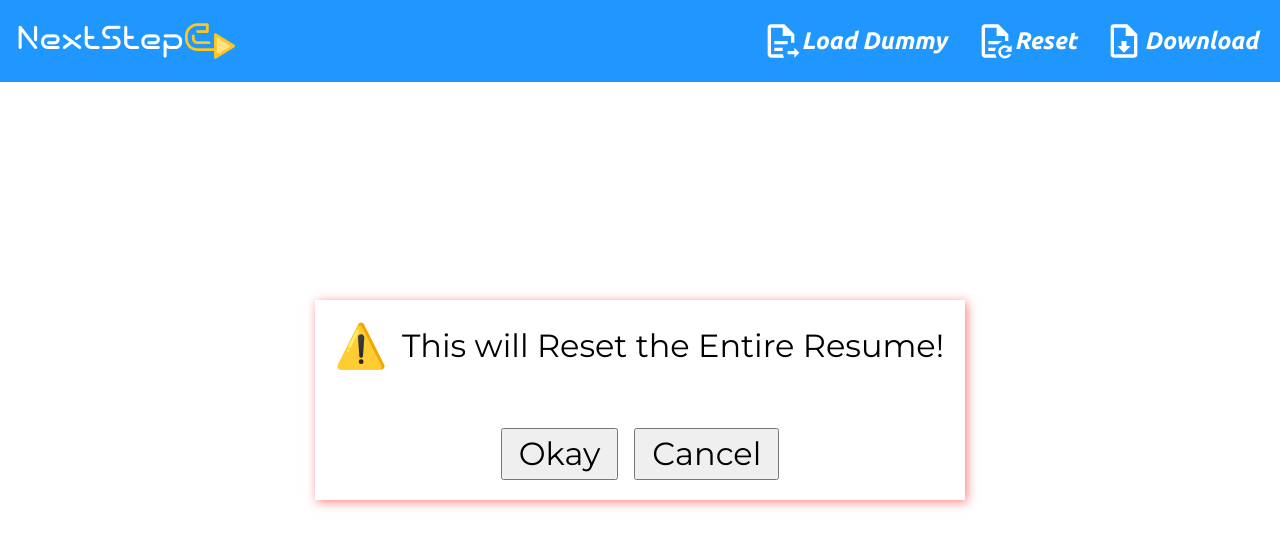
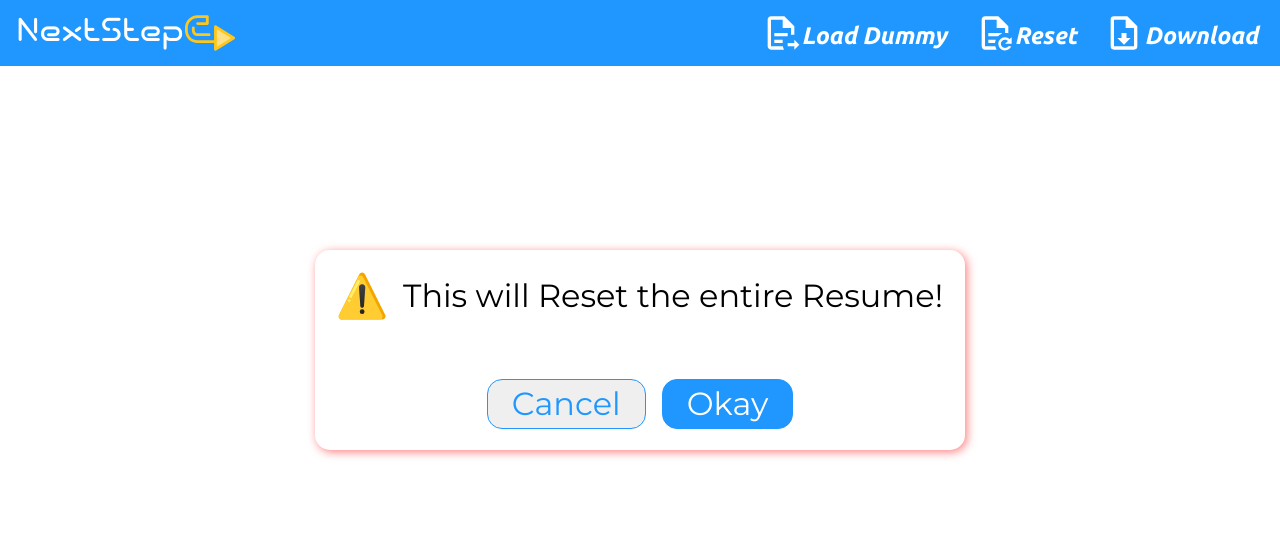
Before and after one commit to Suryakumar-Selvakumar/NextStepCV, a React (Vite) app: page / in a window 1280 px wide. Both pictures are taken after a click on the button "Reset". Shown: the top 548 px of the page. Built offline with nearby package versions, Linux system fonts and the light colour scheme.

Commit message:
style(`Header'): Add a transition to the modal
Utilize a react state and add transitions to the modal that opens when
reset button is pressed

```diff
--- a/src/components/Header.jsx
+++ b/src/components/Header.jsx
@@ -1,7 +1,8 @@
 import "../styles/Header.css";
-import { useRef } from "react";
+import { useRef, useState } from "react";
 
 export function Header() {
+  let [view, setView] = useState(false);
   const modalContainerDiv = useRef(null);
   const resetModalDiv = useRef(null);
 
@@ -201,20 +202,24 @@ export function Header() {
   }
 
   function clearResume() {
-    resetModalDiv.current.style.cssText = "visibility: visible;";
+    setView(true);
     modalContainerDiv.current.style.cssText = "visibility: visible;";
   }
 
   function resetResume() {
     localStorage.clear();
-    modalContainerDiv.current.style.cssText = "visibility: hidden";
-    resetModalDiv.current.style.cssText = "visibility: hidden";
-    location.reload();
+    setView(false);
+    setTimeout(() => {
+      modalContainerDiv.current.style.cssText = "visibility: hidden";
+      location.reload();
+    }, 500);
   }
 
   function cancelResetResume() {
-    modalContainerDiv.current.style.cssText = "visibility: hidden";
-    resetModalDiv.current.style.cssText = "visibility: hidden";
+    setView(false);
+    setTimeout(() => {
+      modalContainerDiv.current.style.cssText = "visibility: hidden";
+    }, 500);
   }
 
   return (
@@ -271,21 +276,25 @@ export function Header() {
         </div>
       </header>
       <div className="modal-container" ref={modalContainerDiv}>
-        <div className="reset-modal" ref={resetModalDiv}>
+        <div
+          className="reset-modal"
+          ref={resetModalDiv}
+          style={{ top: view && "250px", opacity: view && 1 }}
+        >
           <div className="warning-msg">
             <img
               src="./public/warning-gold.svg"
               alt="a warning logo"
               id="warning-img"
             />
-            <p>This will Reset the Entire Resume!</p>
+            <p>This will Reset the entire Resume!</p>
           </div>
           <div className="reset-modal-buttons">
+            <button id="cancel-reset" onClick={() => cancelResetResume()}>
+              Cancel
+            </button>
             <button id="okay-reset" onClick={() => resetResume()}>
               Okay
-            </button>
-            <button id="cancel-reset" onClick={() => cancelResetResume()}>
-              Cancel
             </button>
           </div>
         </div>
--- a/src/styles/Header.css
+++ b/src/styles/Header.css
@@ -30,8 +30,8 @@ header {
   display: flex;
   align-items: center;
   gap: 0.05rem;
-  padding-top: 1rem;
-  padding-bottom: 1rem;
+  padding-top: 0.5rem;
+  padding-bottom: 0.5rem;
 }
 
 #logo-img {
@@ -63,11 +63,18 @@ header {
   align-items: center;
 }
 
+#load-dummy > span,
+#clear-resume > span,
+#download-resume > span {
+  position: relative;
+  top: 2.5px;
+}
+
 #load-dummy:hover,
 #clear-resume:hover,
 #download-resume:hover {
   cursor: pointer;
-  box-shadow: inset 0 -0.25rem rgb(255, 230, 0);
+  box-shadow: inset 0 -0.225rem rgb(255, 230, 0);
 }
 
 .svg-header-btns {
@@ -98,13 +105,16 @@ header {
   flex-direction: column;
   align-items: center;
   justify-content: space-around;
-  visibility: hidden;
+  top: -250px;
+  transition: top 0.5s ease-out, opacity 0.5s ease-out;
   position: absolute;
   background-color: #ffffff;
   box-shadow: 2px 2px 10px rgb(255, 127, 127);
   font-size: 2rem;
   gap: 1rem;
   font-family: myFontRegular;
+  opacity: 0;
+  border-radius: 15px;
 }
 
 .warning-msg {
@@ -125,10 +135,29 @@ header {
 
 #okay-reset,
 #cancel-reset {
-  padding: 0 1rem;
+  padding: 0 1.5rem;
+  border-radius: 15px;
+  border: 1px solid var(--header-bg-color);
+}
+
+#cancel-reset {
+  color: var(--header-bg-color);
 }
 
 #okay-reset:hover,
 #cancel-reset:hover {
   cursor: pointer;
 }
+
+#okay-reset {
+  color: white;
+  background-color: var(--header-bg-color);
+}
+
+#okay-reset:hover {
+  background-color: rgb(0, 138, 223);
+}
+
+#cancel-reset:hover {
+  background-color: rgb(228, 228, 228);
+}
```
